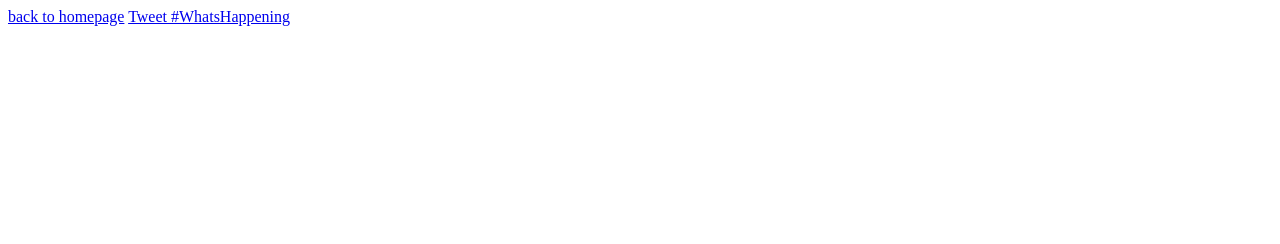
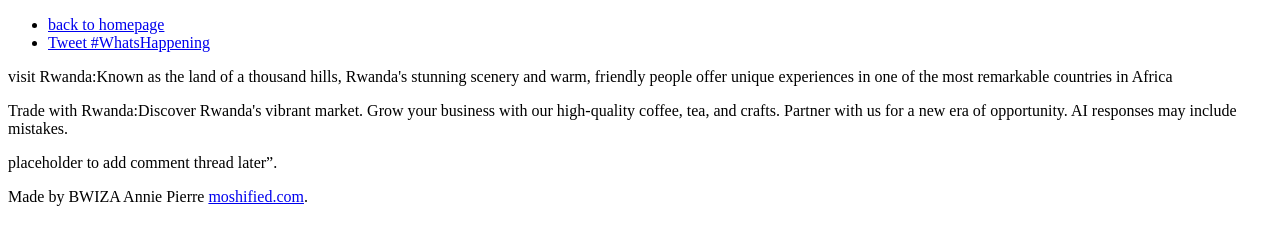
Before and after one commit to annie-bw/alu-web-development, a plain HTML site: page html_basic/tweets.html in a window 1280 px wide. Drawn offline with Linux system fonts and the light colour scheme.

Commit message:
improved tweets page

```diff
--- a/html_basic/tweets.html
+++ b/html_basic/tweets.html
@@ -6,7 +6,32 @@
     <title>Document</title>
 </head>
 <body>
+    <header>
+     <ul>
+        <li>
     <a href="index.html">back to homepage</a>
-    <a href="https://twitter.com/intent/tweet?button_hashtag=WhatsHappening&ref_src=twsrc%5Etfw" class="twitter-hashtag-button" data-text="#daughtersofthelord" data-related="annie,bwiza-ann" data-lang="en" data-show-count="false">Tweet #WhatsHappening</a><script async src="https://platform.twitter.com/widgets.js" charset="utf-8"></script>
+    </li>
+    <li>
+        <a href="https://twitter.com/intent/tweet?button_hashtag=WhatsHappening&ref_src=twsrc%5Etfw" class="twitter-hashtag-button" data-text="#daughtersofthelord" data-related="annie,bwiza-ann" data-lang="en" data-show-count="false">Tweet #WhatsHappening</a><script async src="https://platform.twitter.com/widgets.js" charset="utf-8"></script>
+    </li>
+     </ul>
+    </header>
+     <main>
+         <article>
+            <p> visit Rwanda:Known as the land of a thousand hills, Rwanda's stunning scenery and warm, friendly people offer unique experiences in one of the most remarkable countries in Africa </p>
+            <p>Trade with Rwanda:Discover Rwanda's vibrant market. Grow your business with our high-quality coffee, tea, and crafts. Partner with us for a new era of opportunity.
+AI responses may include mistakes.</p>
+         </article>
+
+         <aside>
+         <p>placeholder to add comment thread later”.</p>
+         </aside>
+     </main>
+        <footer>
+            <p>
+            Made by BWIZA Annie Pierre
+             <a href="https://www.moshified.com/" target="_blank">moshified.com</a>.
+            </p>
+        </footer>
 </body>
 </html>
```
Also changed, not shown: html_basic/index.html (+26 -3 lines).
